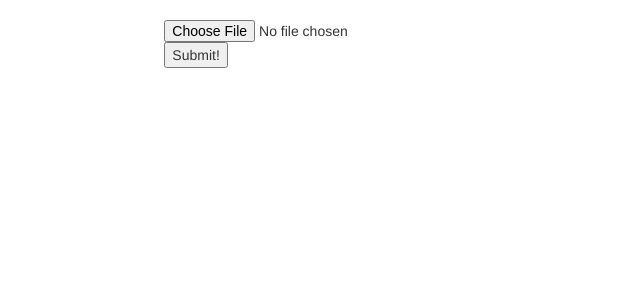
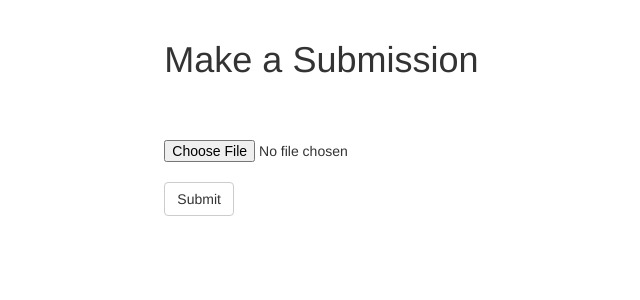
Before and after one commit to abrandemuehl/ADSA_Competition, a Python web app: template app/templates/submit.html in a window 1280 px wide. Shown: the part 52-352 px from the top of the page, without its empty margins (64-704 px from the left). Run offline with Jinja, Linux system fonts and the light colour scheme; the template is opened without the code that fills it, so the values that code supplies are empty; some libraries are stand-ins or nearby versions.

Commit message:
More looks fixing

```diff
--- a/app/templates/index.html
+++ b/app/templates/index.html
@@ -40,7 +40,7 @@
         <tr>
             <td class="rank">#</td>
             <td class="email">Email</td>
-            <td class="score">Score</td>
+            <td class="score">Error</td>
             <td class="entries">Entries</td>
             <td class="date">Last Submission Time</td>
         </tr>
@@ -53,7 +53,7 @@
                 </td>
                 <td class="score">{{ participant.best_score }}</td>
                 <td class="entries">{{ participant.submissions|length }}</td>
-                <td class="date">{{ participant.last_submission_date.strftime('%m-%d %I:%M:%S') }}</td>
+                <td class="date">{{ participant.last_submission_date.strftime('%I:%M:%S %m/%d/%Y') }}</td>
             </tr>
         {% endfor %}
         </table>
--- a/app/templates/security/_messages.html
+++ b/app/templates/security/_messages.html
@@ -1,6 +1,6 @@
 {%- with messages = get_flashed_messages(with_categories=true) -%}
   {% if messages %}
-    <ul class="flashes">
+    <ul class="flashes" style="list-style:none;">
     {% for category, message in messages %}
       <li class="{{ category }}">{{ message }}</li>
     {% endfor %}
--- a/app/templates/submissions.html
+++ b/app/templates/submissions.html
@@ -4,6 +4,8 @@
 {% endblock %}
 
 {% block content %}
+  <h1>Past Submissions</h1>
+  <div style="height:50px;"></div>
   <table class="table">
     <tr>
       <td>Date</td>
@@ -11,7 +13,7 @@
     </td>
     {% for submission in submissions %}
       <tr>
-        <td>{{ submission.date.strftime('%m-%d %I:%M:%S') }}</td>
+        <td>{{ submission.date.strftime('%I:%M:%S %m/%d/%Y') }}</td>
         <td>{{ submission.score }}</td>
       </tr>
     {% endfor %}
--- a/app/templates/submit.html
+++ b/app/templates/submit.html
@@ -4,9 +4,12 @@
 {% endblock %}
 {% block content %}
 
+    <h1>Make a Submission</h1>
+    <div style="height:50px"></div>
     <form action="" method="POST" enctype="multipart/form-data">
-        <input class="button" type="file" name="file" accept=".txt">
-        <input class="button" type="submit" value="Submit!">
+        <input class="" type="file" name="file" accept=".txt">
+        <br>
+        <button class="btn btn-default" type="submit">Submit</button>
     </form>
 {% endblock %}
 
```
Also changed, not shown: app/templates/security/send_login.html (+3 -5 lines).
